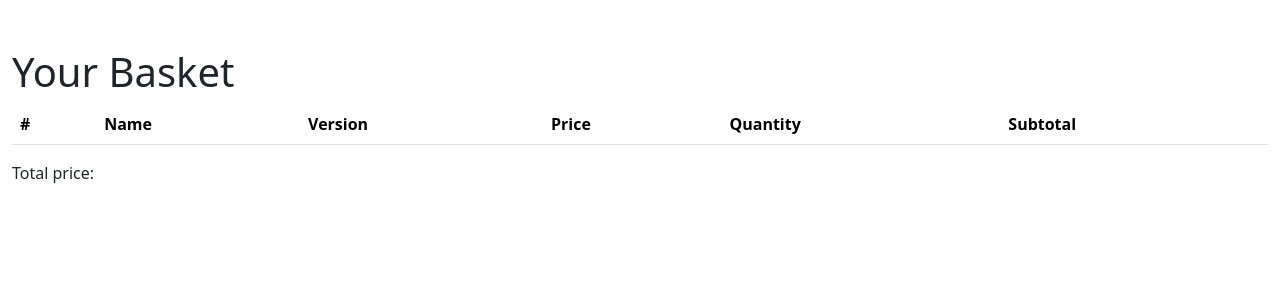
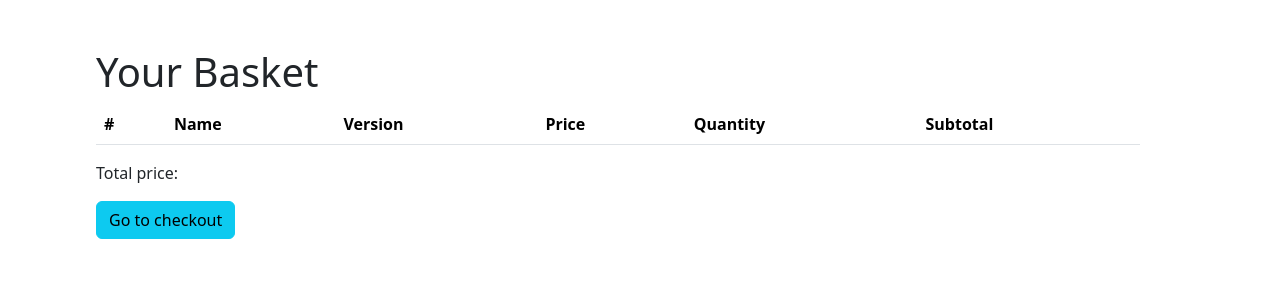
Before and after one commit to Dziabako/OnePieceCardStore, a Flask app: template templates/basket.html in a window 1280 px wide. Shown: the part 104-404 px from the top of the page. Run offline with Flask 3, Linux system fonts and the light colour scheme; the template is opened without the code that fills it, so the values that code supplies are empty.

Commit message:
Small changes to basket

```diff
--- a/templates/basket.html
+++ b/templates/basket.html
@@ -3,7 +3,7 @@
 {% block title %} Basket {% endblock %}
 
 {% block body %}
-    <div class="container-fluid">
+    <div class="container mx-lg-5 px-lg-5">
 
         <div class="row">
             <h1>Your Basket</h1>
@@ -39,5 +39,7 @@
             <p class="col">{{ total_price }}</p>
         </div>
 
+        <a class="btn btn-info row-cols-1" href="#">Go to checkout</a>
+
     </div>
 {% endblock %}
```
